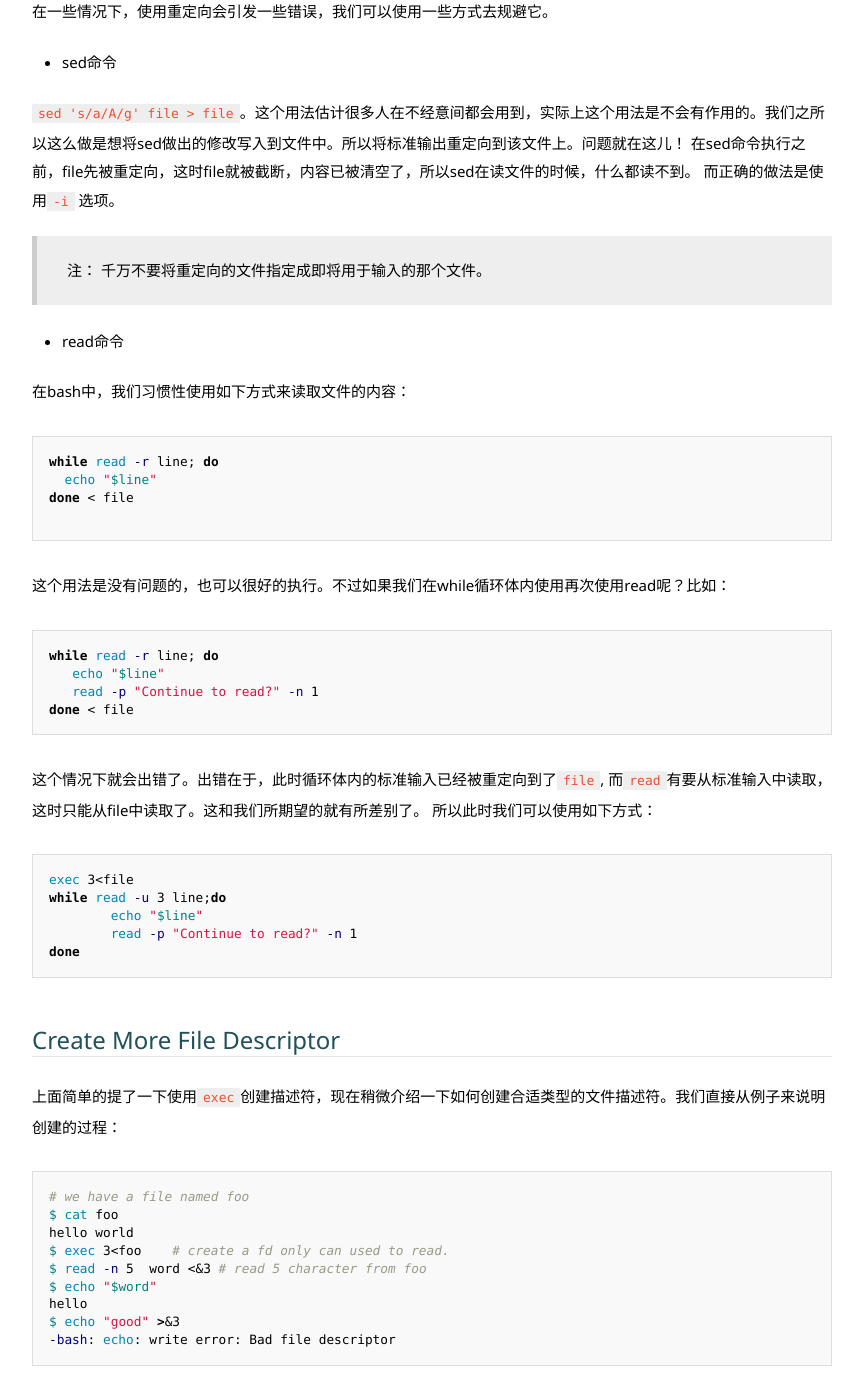
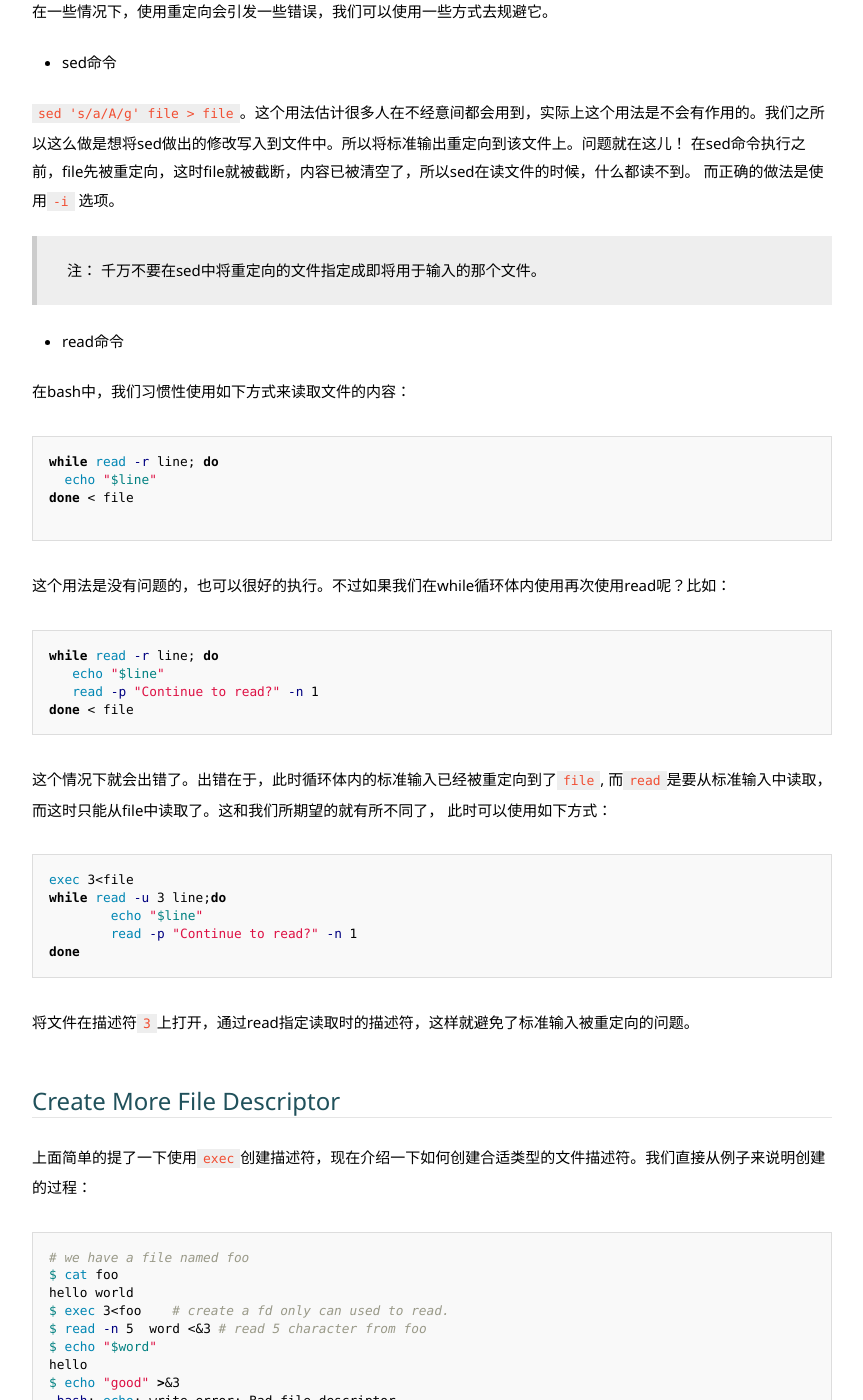
Before and after one commit to JesseEisen/JesseEisen.github.io, a Jekyll site: the page built from _posts/2016-08-01-redirection.md, in a window 1280 px wide and 1400 px high, scrolled down 2725 px. Shown: the whole window, without its empty margins (208-1071 px from the left). Built offline with Jekyll 4.4.1, drawn with Linux system fonts in a browser that asks for light colours; some web fonts are replaced; some of the changed text lies outside the part shown.

Commit message:
fix post

````diff
--- a/_posts/2016-08-01-redirection.md
+++ b/_posts/2016-08-01-redirection.md
@@ -15,7 +15,7 @@ updated: 2016-08-01 19:00
 + standard output: **值为1**  可用`stdout`表示
 + standard error: **值为2**  可用`stderr`表示
 
-除了这三个标准的文件描述符，我们还可以打开更多的文件描述符。通过`exec` 来打开。·
+除了这三个标准的文件描述符，我们还可以打开更多的文件描述符。通过`exec` 来打开。
 
 
 ### 1.Output Redirection
@@ -26,7 +26,7 @@ updated: 2016-08-01 19:00
 
 ### 2.Input Redirection
 
-输入重定向，基本语法`n<file`(n表示描述符的值)。一般用它来改变`stdin`的值。可以使用`command <file`将file重定向到标准输入。同样`command 3<file` 将file重定向到`3`上。
+输入重定向，基本语法`n< file`(n表示描述符的值)。一般用它来改变`stdin`的值。可以使用`command <file`将file重定向到标准输入。同样`command 3<file` 将file重定向到`3`上。
 
 ### 3.Pipe
 
@@ -34,9 +34,9 @@ updated: 2016-08-01 19:00
 
 ## Duplicating
 
-上面介绍的是我们比较常用的三个方式，接下来是**复制文件描述符**。我们经常会看到这样的用法`2>&1`。这个重定向的意思是:**写到文件描述符2的内容将写到文件描述符1指向的地方**(不说是stdout/stderr是因为这两个可以在此之前已经被重定向了)。
+上面介绍的是我们比较常用的三个方式，接下来是**复制文件描述符**。我们经常会看到这样的用法`2>&1`。这个重定向的意思是:**写到文件描述符2的内容将写到文件描述符1指向的地方**(不说stdout/stderr是因为这两个可以在此之前已经被重定向了)。
 
-这边所谓的复制可以这样理解。在`2>&1`后，这两个描述符都指向了同一个地方。所以复制文件描述符可以抽象成`m>&n`,其中`m`和`n`是两个描述符。
+这边所谓的复制可以这样理解。在`2>&1`后，这两个描述符都指向了同一个地方。复制文件描述符可以抽象成`m>&n`,其中`m`和`n`是两个描述符。
 
 通过一个例子理解下复制：
 
@@ -65,7 +65,7 @@ line 2
 
 + `2>&1 >foo`
 
-首先`2>&1`将描述符`1`复制给描述符`2`,这样`1`和`2`都指向了同一个地方。 接着将`1` 重定向到`file`。 但是此时`2`还是指向是**之前`1`指向的地方**。这相当是将`1`备份了一下。
+首先`2>&1`将描述符`1`复制给描述符`2`,这样`1`和`2`都指向了同一个地方。 接着将`1` 重定向到`file`。 但是此时`2`还是指向是**之前`1`指向的地方**。所以此时`2`和`1`不是指向的同一个地方，这相当是将`1`备份了一下。
 
 + `>foo 2>&1`
 
@@ -79,11 +79,11 @@ f() {
 	echo "This is stderr" 1>&2
 }
 
-f >file 2>&1   # nothing printed out
-f 2>&1 >file   # print "This is stderr" only
+f >foo 2>&1   # nothing printed out
+f 2>&1 >foo   # print "This is stderr" only
 ```
 
-这两种方式没有对错，可以在有需求的时候使用对应的顺序。
+这两种方式没有对错，在不同的需求下使用对应的顺序。
 
 ## Some Pratical Usages
 
@@ -93,7 +93,7 @@ f 2>&1 >file   # print "This is stderr" only
 
 `sed 's/a/A/g' file > file`。这个用法估计很多人在不经意间都会用到，实际上这个用法是不会有作用的。我们之所以这么做是想将sed做出的修改写入到文件中。所以将标准输出重定向到该文件上。问题就在这儿！ 在sed命令执行之前，file先被重定向，这时file就被截断，内容已被清空了，所以sed在读文件的时候，什么都读不到。 而正确的做法是使用`-i` 选项。
 
-> 注： 千万不要将重定向的文件指定成即将用于输入的那个文件。
+> 注： 千万不要在sed中将重定向的文件指定成即将用于输入的那个文件。
 
 + read命令
 
@@ -115,8 +115,8 @@ while read -r line; do
 done < file
 ```
 
-这个情况下就会出错了。出错在于，此时循环体内的标准输入已经被重定向到了`file`, 而`read`有要从标准输入中读取，这时只能从file中读取了。这和我们所期望的就有所差别了。
-所以此时我们可以使用如下方式：
+这个情况下就会出错了。出错在于，此时循环体内的标准输入已经被重定向到了`file`, 而`read`是要从标准输入中读取，而这时只能从file中读取了。这和我们所期望的就有所不同了，
+此时可以使用如下方式：
 
 ```bash
 exec 3<file
@@ -125,10 +125,12 @@ while read -u 3 line;do
 	read -p "Continue to read?" -n 1
 done
 ```
+将文件在描述符`3`上打开，通过read指定读取时的描述符，这样就避免了标准输入被重定向的问题。
+
 
 ## Create More File Descriptor
 
-上面简单的提了一下使用`exec`创建描述符，现在稍微介绍一下如何创建合适类型的文件描述符。我们直接从例子来说明创建的过程：
+上面简单的提了一下使用`exec`创建描述符，现在介绍一下如何创建合适类型的文件描述符。我们直接从例子来说明创建的过程：
 
 ```bash
 # we have a file named foo
@@ -157,15 +159,16 @@ $ cat foo
 hello/world
 ```
 
-这会儿的`3`便可读可写。
+这会儿的`3`便可读可写。同样的，可以使用`exec 3>foo` 创建一个可写的文件描述符。(这个可以结合Linux系统编程上的open函数理解)
+
 
 ## Close File Descriptor
 
 如果这个描述符不需要再使用了，可以关闭这个描述符。bash 提供了如下的关闭方式：
 
-+ `n<&-`  关闭一个输入的描述符
++ `n<&-`  关闭一个用于输入的描述符
 + `0<&-, <&-`  关闭标准输入
-+ `n>&-`  关闭一个输出的描述符
++ `n>&-`  关闭一个用于输出的描述符
 + `1>&-, >&-`  关闭标准输出
 
 
````
